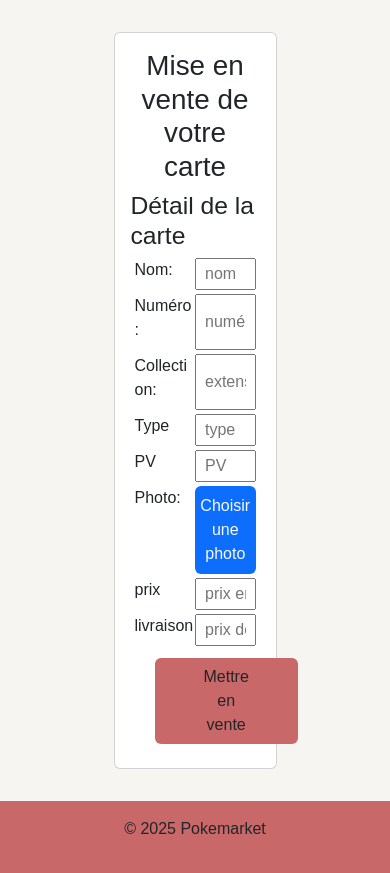
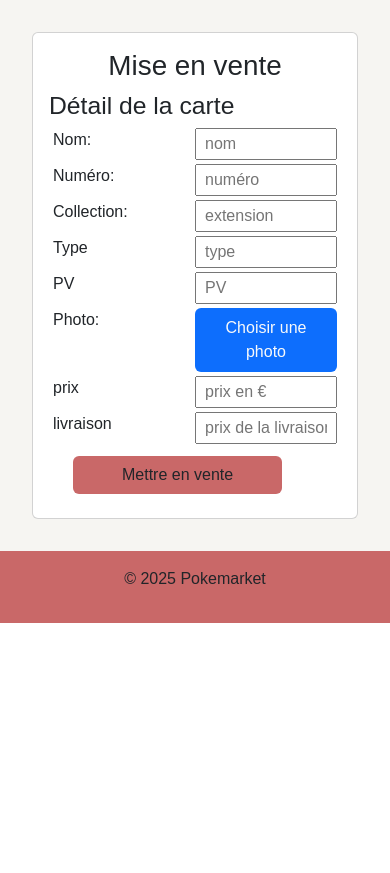
Before and after one commit to Pierrick74/laravel-test, a Laravel app: template resources/views/create.blade.php in a window 390 px wide. Shown: the part 161-1034 px from the top of the page. After the commit the page ends 844 px from the top, so only its background shows below. Run offline with Laravel 12, Linux system fonts and the light colour scheme; the template is opened without the code that fills it, so the values that code supplies are empty; parts of the project's set-up code (start-up, migrations or seed data) failed here and were passed over.

Commit message:
refact(create): change responsive

```diff
--- a/resources/views/create.blade.php
+++ b/resources/views/create.blade.php
@@ -1,9 +1,9 @@
 @extends('layouts.default')
 @section('content')
     <div class="d-flex flex-wrap gap-5 align-items-stretch justify-content-center">
-        <div class="card  w-50">
+        <div class="card col-12 col-md-7">
             <div class="card-body">
-                <h1 class="card-title font-weight-bold text-center">Mise en vente de votre carte</h1>
+                <h1 class="card-title font-weight-bold text-center">Mise en vente</h1>
                 <h2 class="card-title font-weight-bold">Détail de la carte</h2>
                 <form class="" action="{{ route('product.saveNewProduct') }}" enctype="multipart/form-data" method="post">@csrf
                     <div class="d-flex m-1">
@@ -27,7 +27,7 @@
                         <input type="text" name="PV" id="PV" placeholder="PV" class="m-0 px-2 w-50 text-right font-weight-bold">
                     </div>
                     <div class="d-flex m-1">
-                        <label class="card-title w-50 font-weight-bold mb-0">Photo:</label>
+                        <label class="card-title w-50 font-weight-bold">Photo:</label>
                         <div class="w-50">
                             <input type="file"
                                    class="d-none"
```
